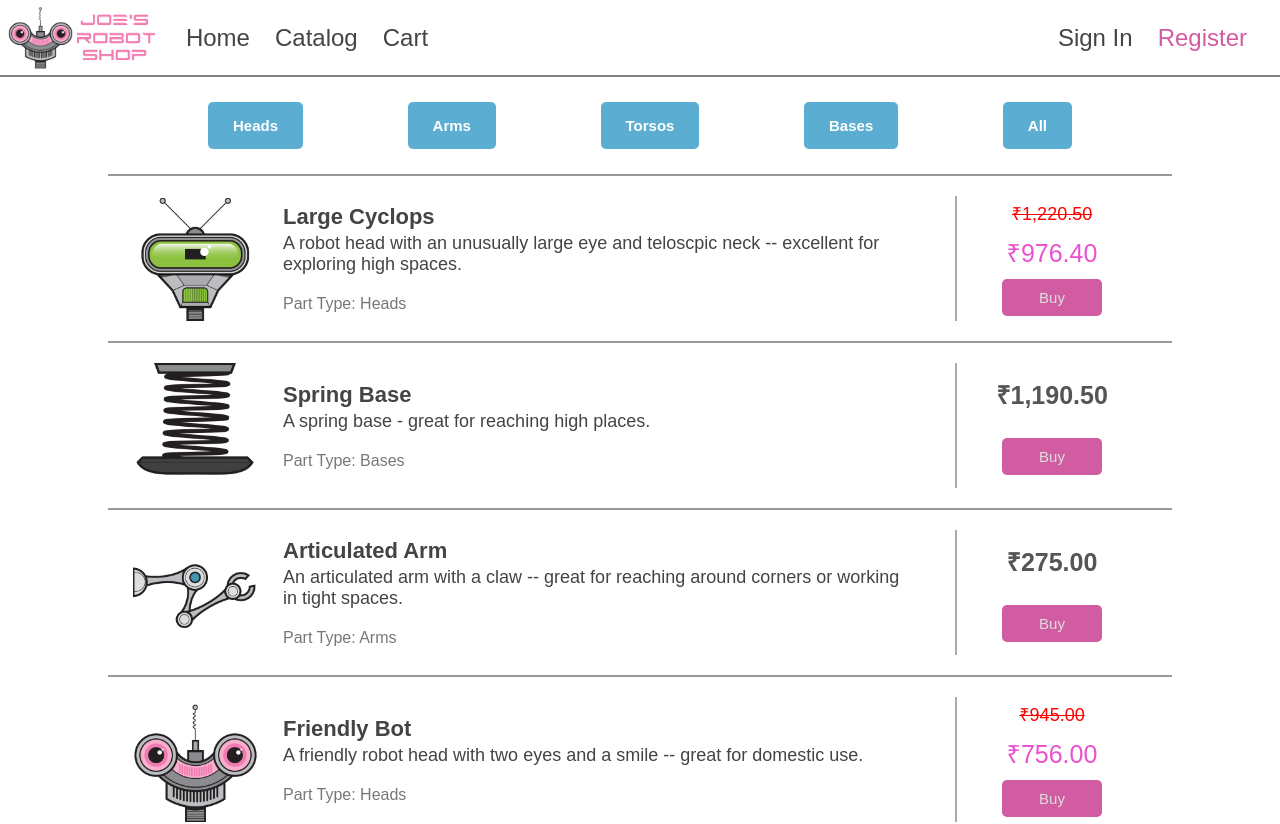
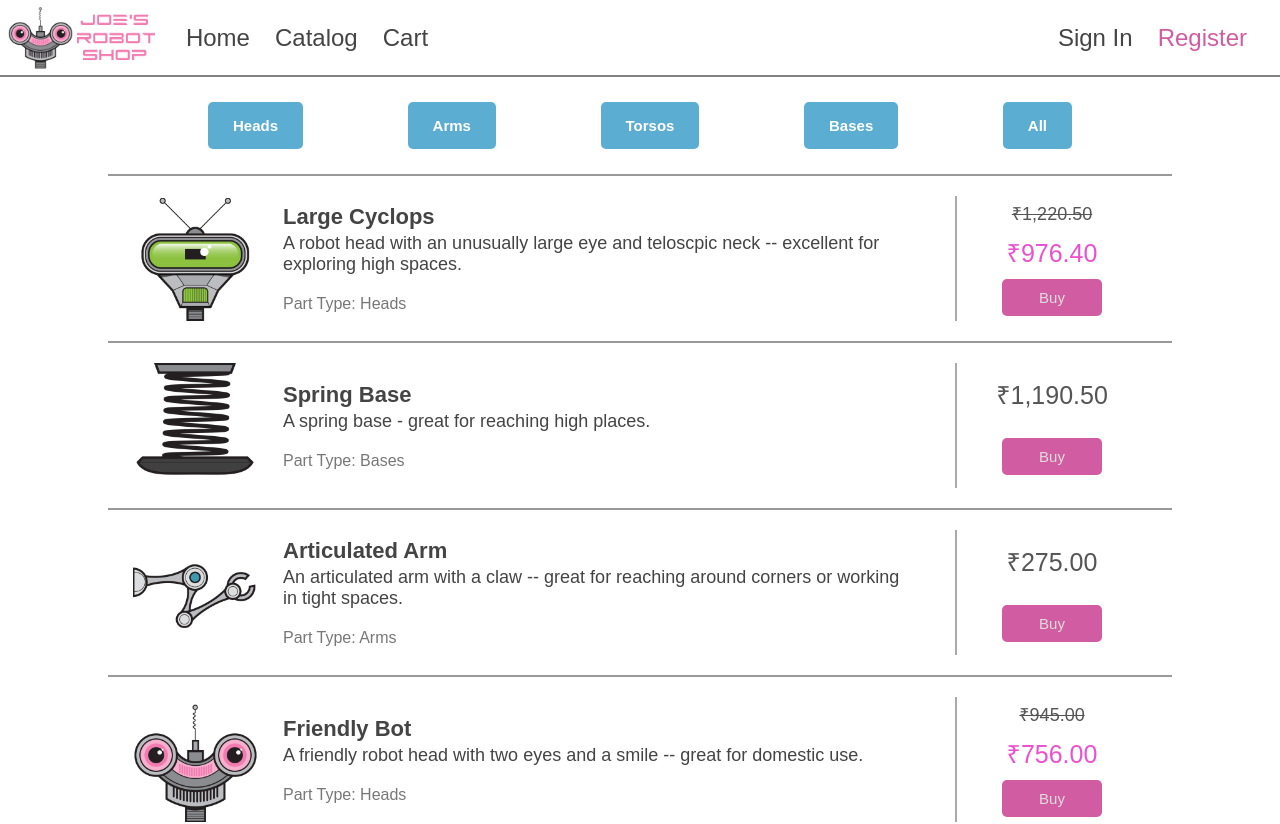
Before and after one commit to Anushasri-27/joes-robot-shop, an Angular app: page / in a window 1280 px wide. Shown: the top 824 px of the page. Built offline with nearby package versions, Linux system fonts and the light colour scheme.

Commit message:
created cart service

```diff
--- a/src/app/app.module.ts
+++ b/src/app/app.module.ts
@@ -6,6 +6,7 @@ import { HomeComponent } from './home/home.component';
 import { CatalogComponent } from './catalog/catalog.component';
 import { SiteHeaderComponent } from './site-header/site-header.component';
 import { ProductDetailsComponent } from './product-details/product-details.component';
+
 
 @NgModule({
   declarations: [
--- a/src/app/product-details/product-details.component.html
+++ b/src/app/product-details/product-details.component.html
@@ -9,8 +9,7 @@
     </div>
     <div class="price">
       <div
-      [style.color]="product.discount>0 ? 'red' : ' '"
-      [ngStyle]="{fontWeight: product.discount==0 ? 'bold' :''}"
+
       [ngClass]="getDiscountedPrice(product)">
         {{ product.price | currency : "INR" }}
       </div>
```
Also changed, not shown: src/app/cart.service.ts (added, +9 -0 lines), 1 other file (tests, documents, lock files or other folders).
